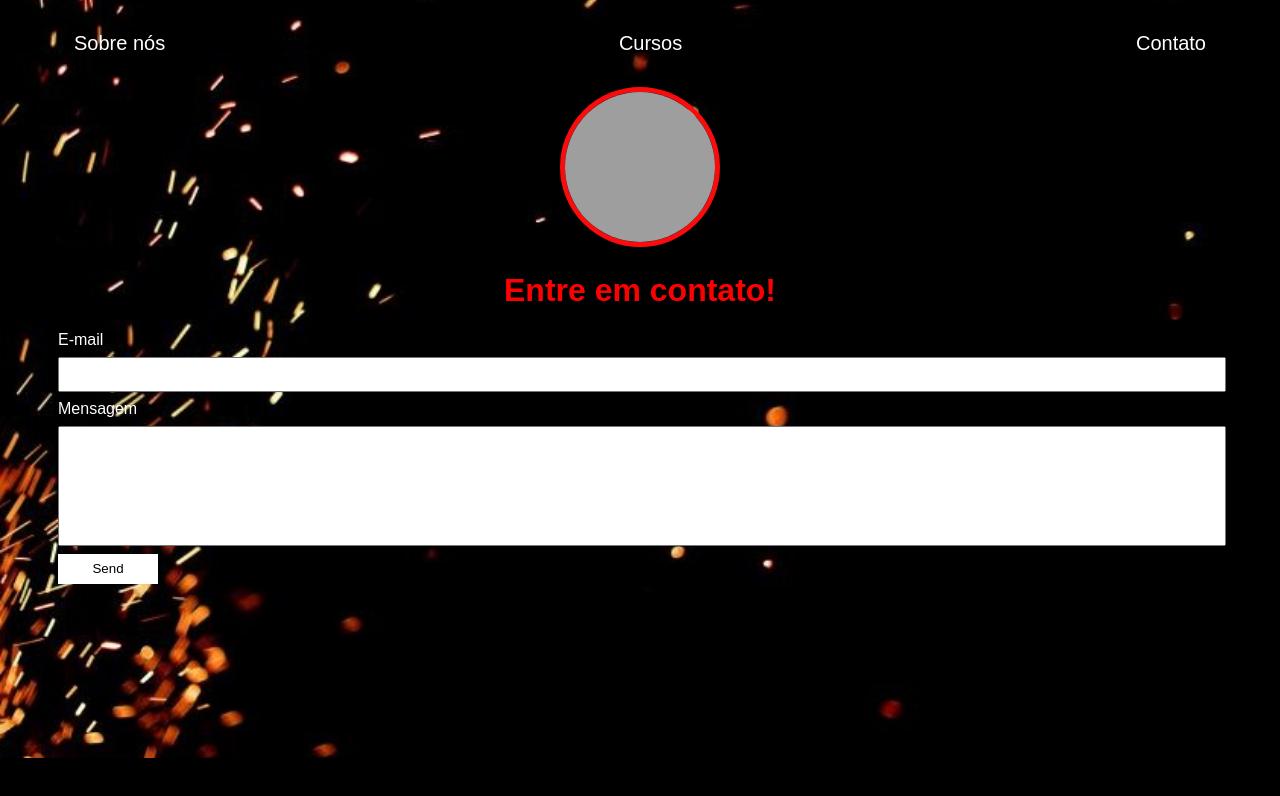
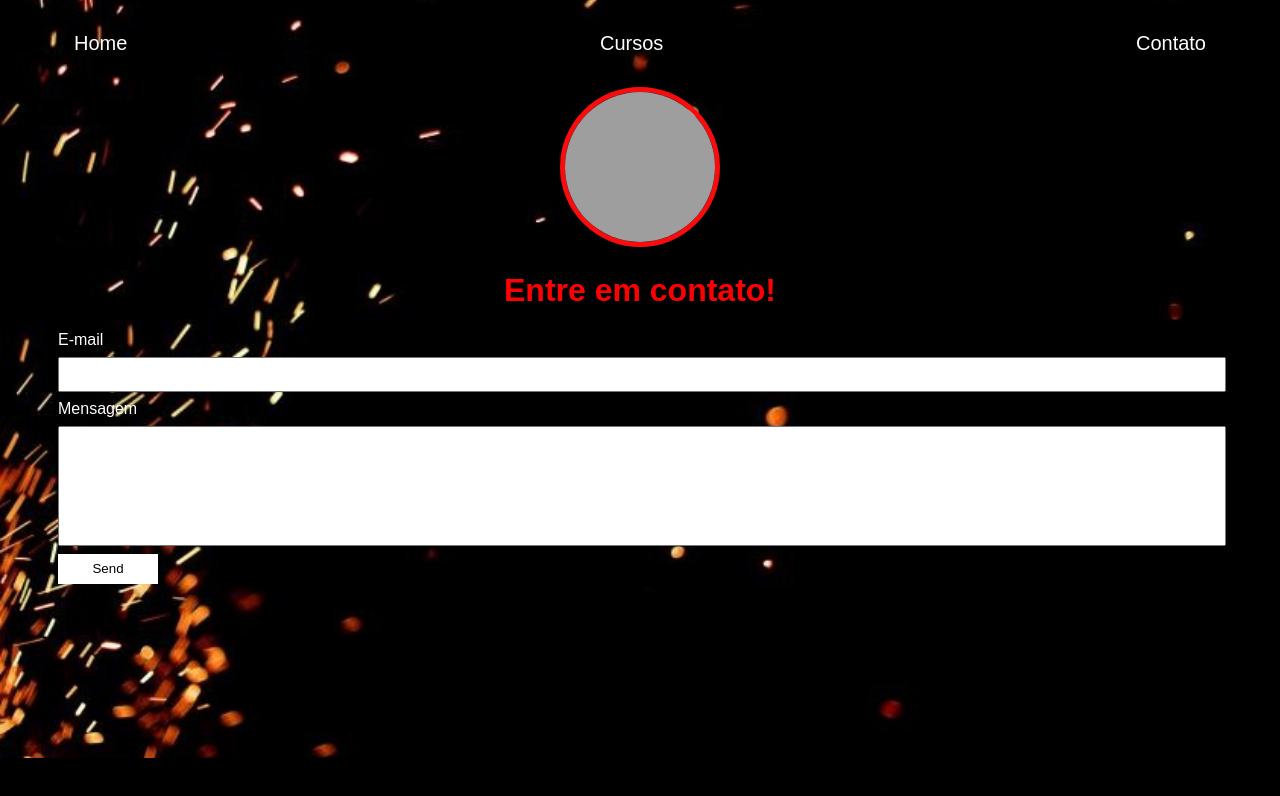
Before and after one commit to gustavodeazevedo/projeto.site, a plain HTML site: page contato.html in a window 1280 px wide. Drawn offline with Linux system fonts and the light colour scheme; grey boxes are pictures that could not be loaded.

Commit message:
Update contato.html

```diff
--- a/contato.html
+++ b/contato.html
@@ -14,7 +14,7 @@
             <nav>
                 <ul>
                     <li>
-                        <a href="index.html">Sobre nós</a>
+                        <a href="index.html">Home</a>
                     </li>
                     <li>
                         <a href="project.html">Cursos</a>
```
